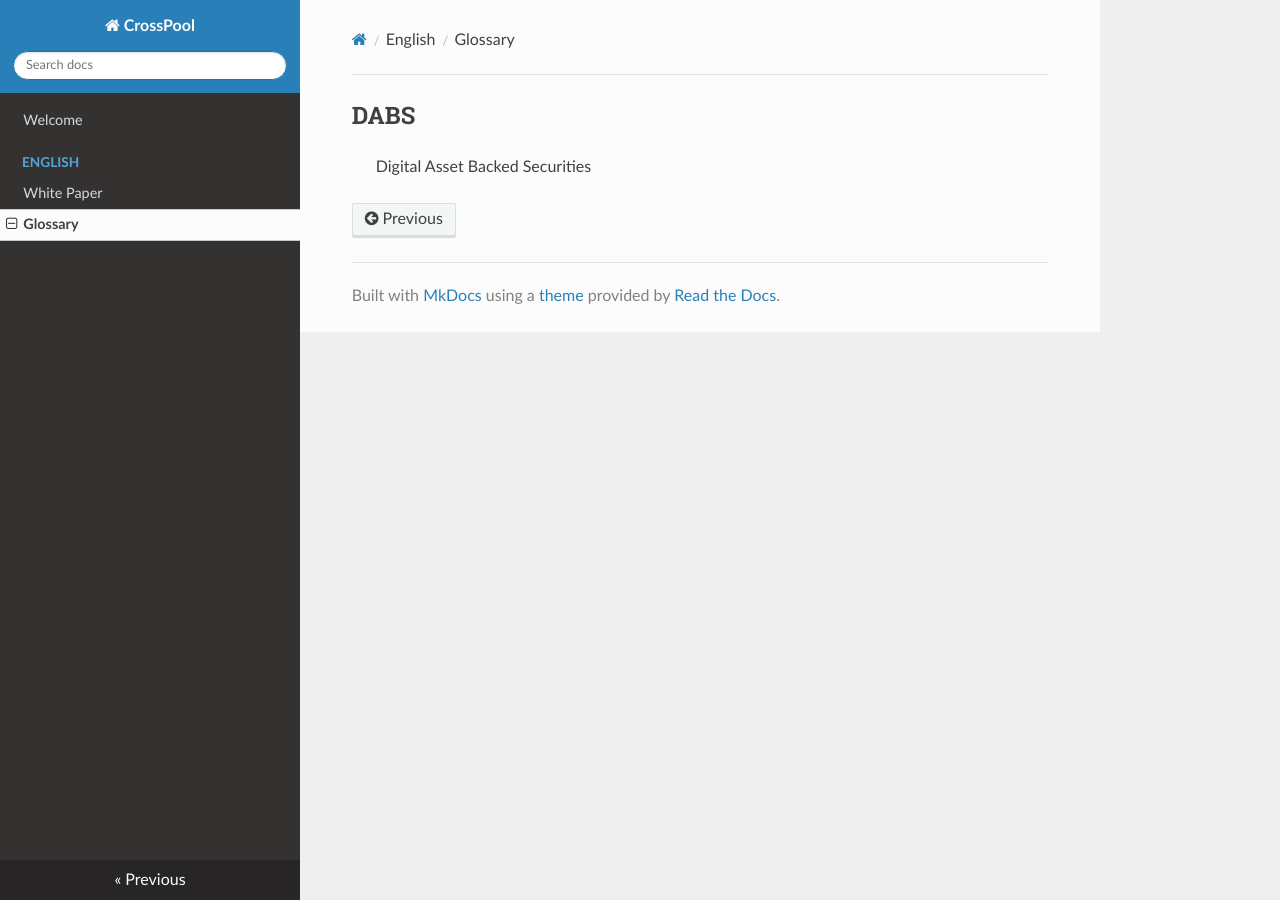
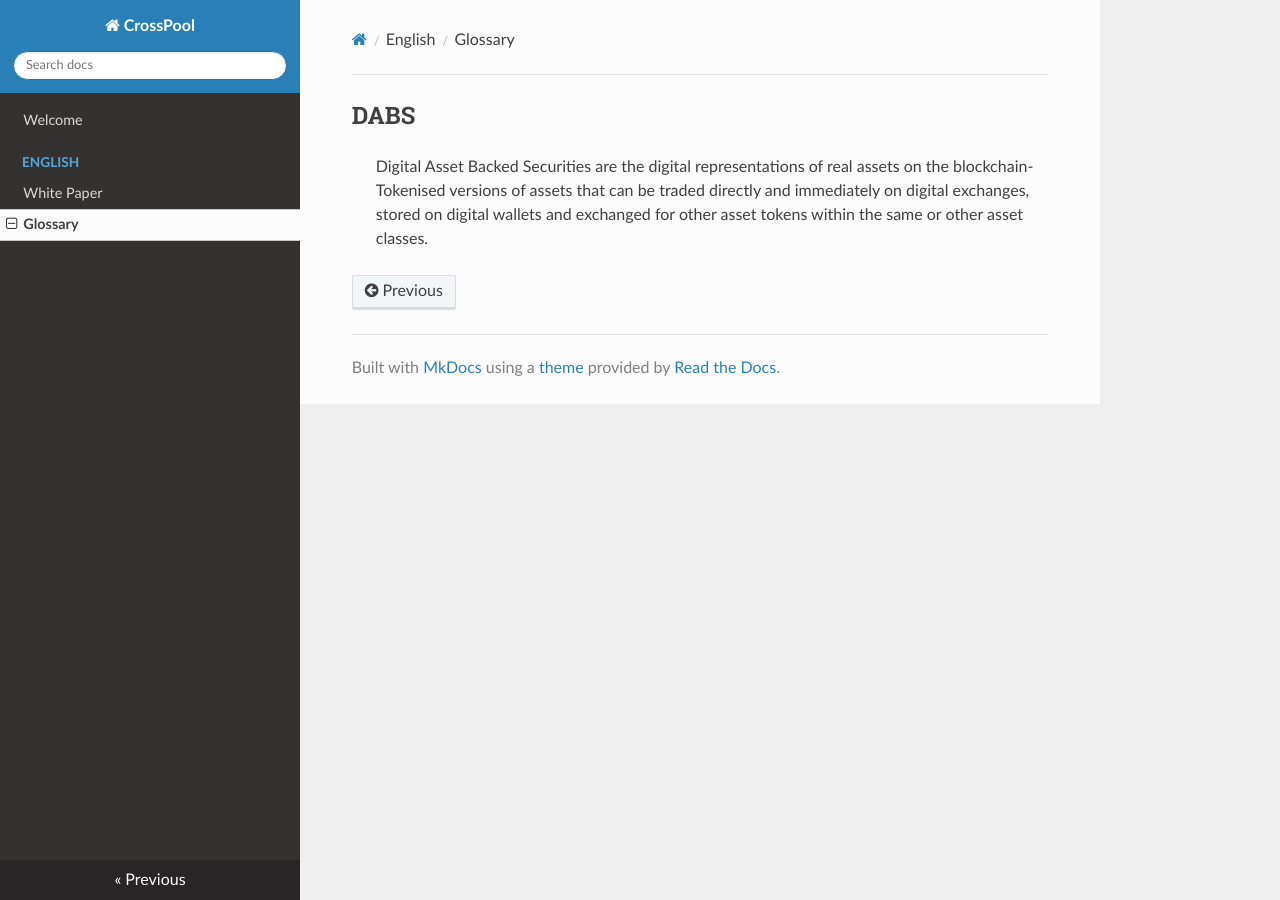
Before and after one commit to finfabrik/xp-docs, an MkDocs documentation site: the page built from docs/en/glossary.md, in a window 1280 px wide. Built offline with MkDocs 1.6.1, drawn with Linux system fonts in a browser that asks for light colours; nearby versions of some CDN libraries; old or Windows-style settings are respelled for this version of MkDocs.

Commit message:
Glossary update

```diff
--- a/docs/en/glossary.md
+++ b/docs/en/glossary.md
@@ -1,3 +1,3 @@
 ## DABS
 
-> Digital Asset Backed Securities
+> Digital Asset Backed Securities are the digital representations of real assets on the blockchain- Tokenised versions of assets that can be traded directly and immediately on digital exchanges, stored on digital wallets and exchanged for other asset tokens within the same or other asset classes.
```
